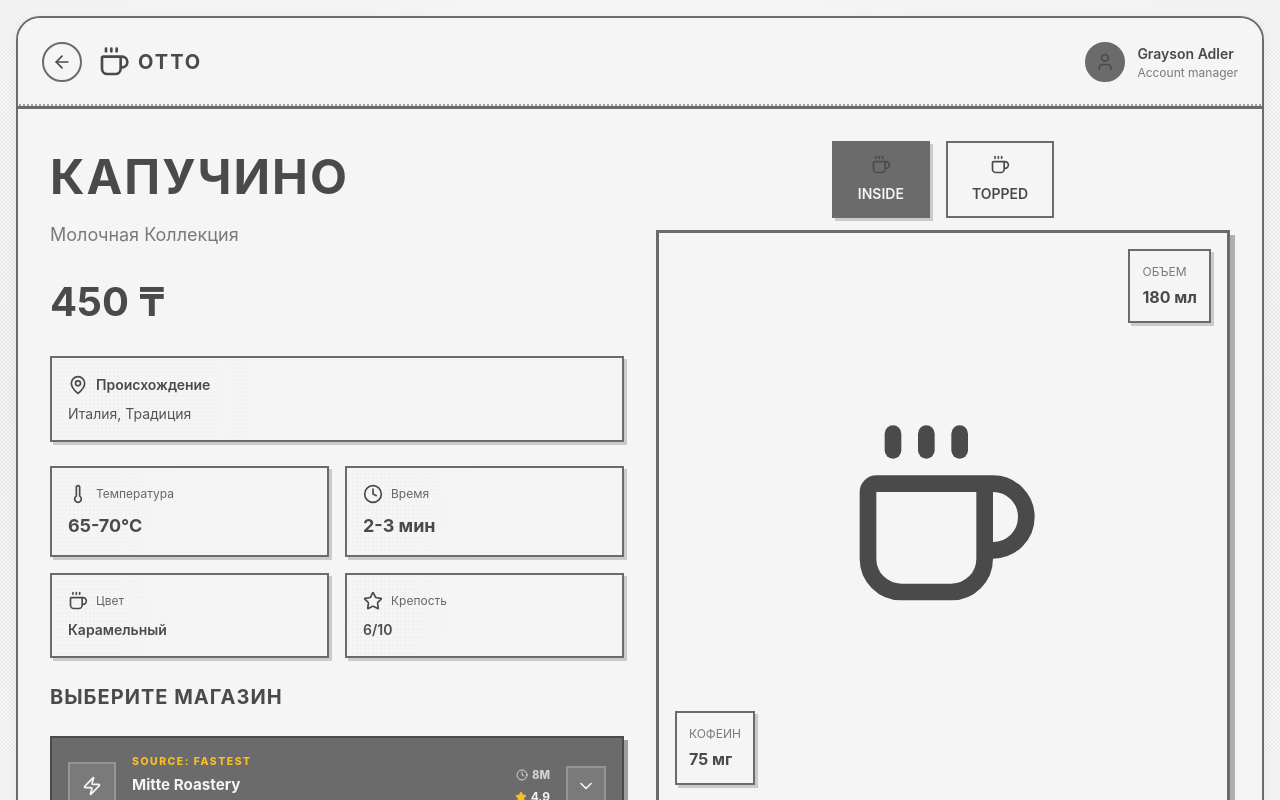
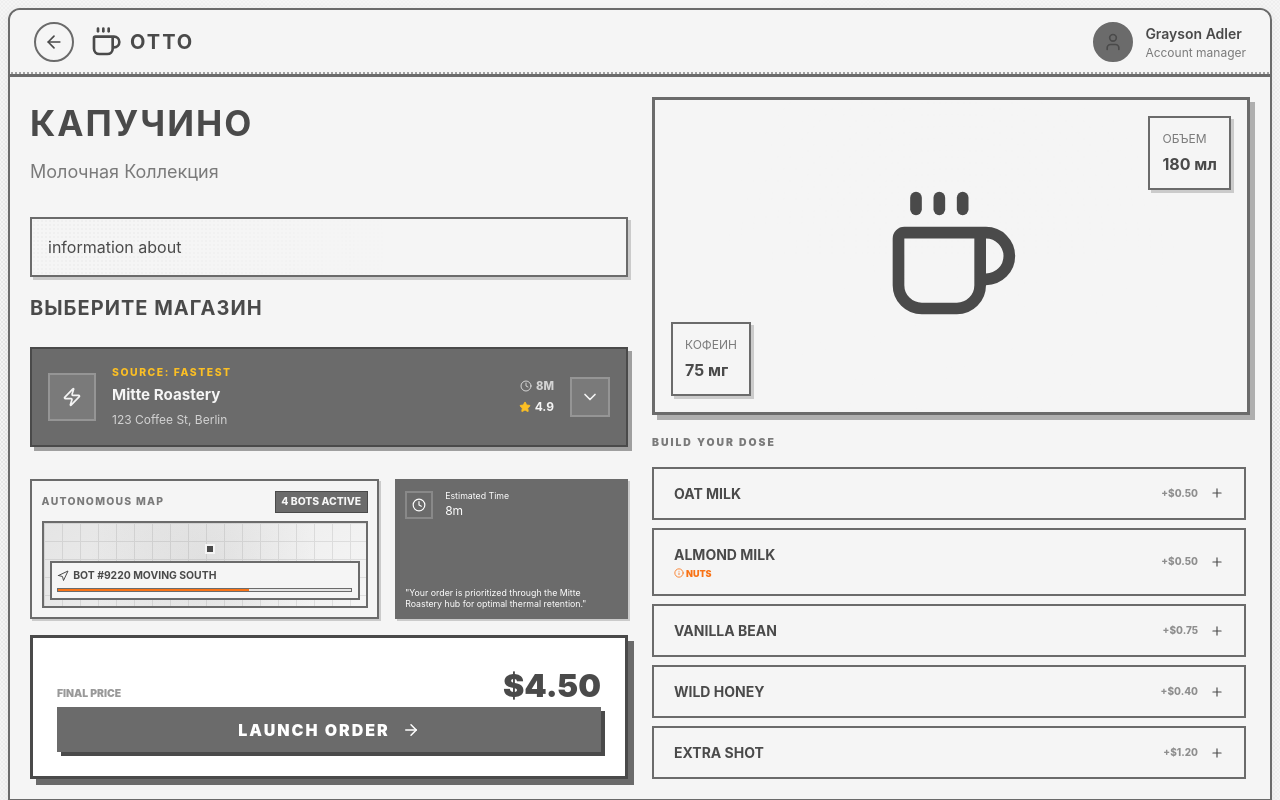
Before and after one commit to OneSkyMario/Hermes-Website, a Next.js app: page /coffee/1 in a window 1280 px wide. Shown: the top 800 px of the page. Built offline with nearby package versions, Linux system fonts and the light colour scheme.

Commit message:
resized and removed the info blocks

```diff
--- a/src/app/coffee/[id]/page.css
+++ b/src/app/coffee/[id]/page.css
@@ -20,6 +20,7 @@
   position: relative;
   overflow-x: hidden;
   color: #4a4a4a;
+  padding: 0.5rem; /* Tighter padding */
 }
 
 /* Halftone Background Effect */
@@ -58,6 +59,9 @@
   position: relative;
   z-index: 1;
   border: 2px solid #6b6b6b;
+  display: flex;
+  flex-direction: column;
+  border-radius: 12px; /* Smaller radius for more space */
 }
 
 /* Header */
@@ -69,6 +73,8 @@
   border-bottom: 3px solid #6b6b6b;
   background: #f5f5f5;
   position: relative;
+  padding: 0.75rem 1.5rem;
+  flex-shrink: 0;
 }
 
 .header::after {
@@ -190,9 +196,11 @@
 .main-content {
   display: grid;
   grid-template-columns: 1fr 1fr;
-  gap: 2rem;
-  padding: 2rem;
-  background: #f5f5f5;
+  background: #f5f5f5;
+  flex: 1;
+  gap: 1.5rem;
+  padding: 1.25rem;
+  overflow: hidden; /* Content inside handles its own scroll if needed */
 }
 
 /* Left Column */
@@ -201,9 +209,16 @@
   flex-direction: column;
   gap: 1.5rem;
 }
+.info-section, .view-section {
+  height: 100%;
+  display: flex;
+  flex-direction: column;
+  gap: 1rem;
+  min-height: 0; /* Important for flex children to shrink */
+}
 
 .coffee-title {
-  font-size: 3rem;
+font-size: 2.2rem;
   font-weight: bold;
   color: #4a4a4a;
   margin-bottom: 0.5rem;
@@ -217,7 +232,7 @@
 }
 
 .price {
-  font-size: 2.5rem;
+  font-size: 1.8rem;
   font-weight: bold;
   color: #4a4a4a;
 }
@@ -317,6 +332,9 @@
   justify-content: center;
   box-shadow: 5px 5px 0 rgba(107, 107, 107, 0.5);
   overflow: hidden;
+  flex: 1; /* Grows to fill space */
+  aspect-ratio: auto; /* Allow it to be non-square to fit */
+  min-height: 150px;
 }
 
 .coffee-display::before {
@@ -335,8 +353,8 @@
 .coffee-icon-large {
   position: relative;
   z-index: 10;
-  width: 200px;
-  height: 200px;
+  width: 140px;
+  height: 140px;
   color: #4a4a4a;
 }
 
@@ -761,8 +779,9 @@
 
 /* Coffee Selection */
 .coffee-selection {
-  padding: 1.5rem 2rem 2rem;
-  background: #f5f5f5;
+  flex-shrink: 0;
+  padding: 0.5rem 1.5rem;
+  border-top: 3px solid #6b6b6b;
 }
 
 .coffee-scroll {
@@ -795,8 +814,8 @@
 
 .coffee-card {
   flex-shrink: 0;
-  width: 160px;
-  padding: 1rem;
+  width: 130px;
+  padding: 0.5rem;
   border: 2px solid #6b6b6b;
   border-radius: 0;
   background: #f5f5f5;
@@ -1227,7 +1246,7 @@
 }
 /* Map Card Adjustments */
 .map-card {
-  height: 200px; /* Increased height */
+  height: 140px; /* Locked height to prevent pushing footer */
   display: flex;
   flex-direction: column;
 }
@@ -1316,7 +1335,7 @@
 
 /* ETA */
 .eta-card {
-  height: 200px; /* Matches Map height */
+height: 140px;
   display: flex;
   flex-direction: column;
   justify-content: center; /* Centers content vertically */
@@ -1360,11 +1379,12 @@
   font-size: 0.75rem;
 }
 
-.eta-note {
+.info-section .eta-note{
   font-size: 0.55rem;
   margin-top: 0.4rem;
   line-height: 1.2;
 }
+
 /* Customization Section */
 .custom-section {
   display: flex;
@@ -1386,7 +1406,13 @@
   display: flex;
   flex-direction: column;
   gap: 0.5rem;
-}
+  flex: 1;
+  overflow-y: auto;
+  padding-right: 4px;
+}
+/* Custom Scrollbar for ingredients */
+.ingredients-grid::-webkit-scrollbar { width: 4px; }
+.ingredients-grid::-webkit-scrollbar-thumb { background: #6b6b6b; }
 
 .ingredient-card {
   display: flex;
--- a/src/app/coffee/[id]/page.tsx
+++ b/src/app/coffee/[id]/page.tsx
@@ -147,48 +147,10 @@ export default function CoffeeDetail() {
               <p className="coffee-subtitle">{selectedCoffee.subtitle}</p>
             </div>
 
-            <div className="price">{selectedCoffee.price}</div>
+            <div className="price"></div>
 
             <div className="info-card">
-              <div className="info-card-header">
-                <MapPin className="icon" />
-                <span style={{ fontSize: '0.875rem', fontWeight: 600 }}>Происхождение</span>
-              </div>
-              <div style={{ fontSize: '0.875rem', color: '#555' }}>{selectedCoffee.origin}</div>
-            </div>
-
-            <div className="specs-grid">
-              <div className="info-card">
-                <div className="info-card-header">
-                  <Thermometer className="icon" />
-                  <span style={{ fontSize: '0.75rem', color: '#666' }}>Температура</span>
-                </div>
-                <div style={{ fontSize: '1.125rem', fontWeight: 'bold' }}>{selectedCoffee.temperature}</div>
-              </div>
-
-              <div className="info-card">
-                <div className="info-card-header">
-                  <Clock className="icon" />
-                  <span style={{ fontSize: '0.75rem', color: '#666' }}>Время</span>
-                </div>
-                <div style={{ fontSize: '1.125rem', fontWeight: 'bold' }}>{selectedCoffee.brewTime}</div>
-              </div>
-
-              <div className="info-card">
-                <div className="info-card-header">
-                  <Coffee className="icon" />
-                  <span style={{ fontSize: '0.75rem', color: '#666' }}>Цвет</span>
-                </div>
-                <div style={{ fontSize: '0.875rem', fontWeight: 600 }}>{selectedCoffee.color}</div>
-              </div>
-
-              <div className="info-card">
-                <div className="info-card-header">
-                  <Star className="icon" />
-                  <span style={{ fontSize: '0.75rem', color: '#666' }}>Крепость</span>
-                </div>
-                <div style={{ fontSize: '0.875rem', fontWeight: 600 }}>{selectedCoffee.intensity}</div>
-              </div>
+              information about
             </div>
        {/* Store Selection */}
               <div className="store-section">
@@ -370,23 +332,7 @@ export default function CoffeeDetail() {
 
            {/* Right Column */}
             <div className="view-section">
-              <div className="view-toggles">
-                <button
-                  className={`view-btn ${activeView === 'inside' ? 'active' : ''}`}
-                  onClick={() => setActiveView('inside')}
-                >
-                  <Coffee className="icon" />
-                  <span>Inside</span>
-                </button>
-                <button
-                  className={`view-btn ${activeView === 'topped' ? 'active' : ''}`}
-                  onClick={() => setActiveView('topped')}
-                >
-                  <Coffee className="icon" />
-                  <span>Topped</span>
-                </button>
-              </div>
-
+              {/* Coffee Display */}
               <div className="coffee-display" style={{ background: selectedCoffee.bgGradient }}>
                 <Coffee className="coffee-icon-large" />
                 <div className="floating-info top-right">
--- a/src/app/page.tsx
+++ b/src/app/page.tsx
@@ -199,12 +199,7 @@ export default function Homepage() {
         </div>
 
       </div>
-      {/* The Popup component */}
-      <AuthModal
-        isOpen={modalState.isOpen}
-        initialLogin={modalState.isLogin}
-        onClose={() => setModalState({ ...modalState, isOpen: false })}
-      />
+
     </header>
 
 
@@ -365,6 +360,12 @@ export default function Homepage() {
         <p>&copy; 2026 OTTO Transportation Services | All Rights Reserved</p>
         <p>Automated Delivery • Robot Assistance • 24/7 Service</p>
       </footer>
+      {/* The Popup component */}
+      <AuthModal
+        isOpen={modalState.isOpen}
+        initialLogin={modalState.isLogin}
+        onClose={() => setModalState({ ...modalState, isOpen: false })}
+      />
     </div>
   );
 }
--- a/src/app/registration/page.tsx
+++ b/src/app/registration/page.tsx
@@ -17,6 +17,15 @@ export default function AuthModal({ isOpen, onClose, initialLogin = true }: Auth
   const [fullName, setFullName] = useState("");
   const [loading, setLoading] = useState(false);
   const [error, setError] = useState("");
+
+  useEffect(() => {
+    if (isOpen) {
+      document.body.style.overflow = "hidden";
+    } else {
+      document.body.style.overflow = "unset";
+    }
+    return () => { document.body.style.overflow = "unset"; };
+  }, [isOpen]);
 
   useEffect(() => {
     setMounted(true);
@@ -65,8 +74,7 @@ export default function AuthModal({ isOpen, onClose, initialLogin = true }: Auth
       />
 
       {/* 2. The Modal Card */}
-      <div className="container max-w-[400px] w-full bg-[#f5f5f5] border-[3px] border-[#6b6b6b] relative z-10 shadow-[12px_12px_0_#4a4a4a] animate-in fade-in zoom-in duration-200">
-
+      <div className="fixed top-1/2 left-1/2 -translate-x-1/2 -translate-y-1/2 max-w-[400px] w-[90%] bg-[#f5f5f5] border-[3px] border-[#6b6b6b] z-[10000] shadow-[12px_12px_0_#000]">
         {/* Close Button */}
         <button
           onClick={onClose}
```
